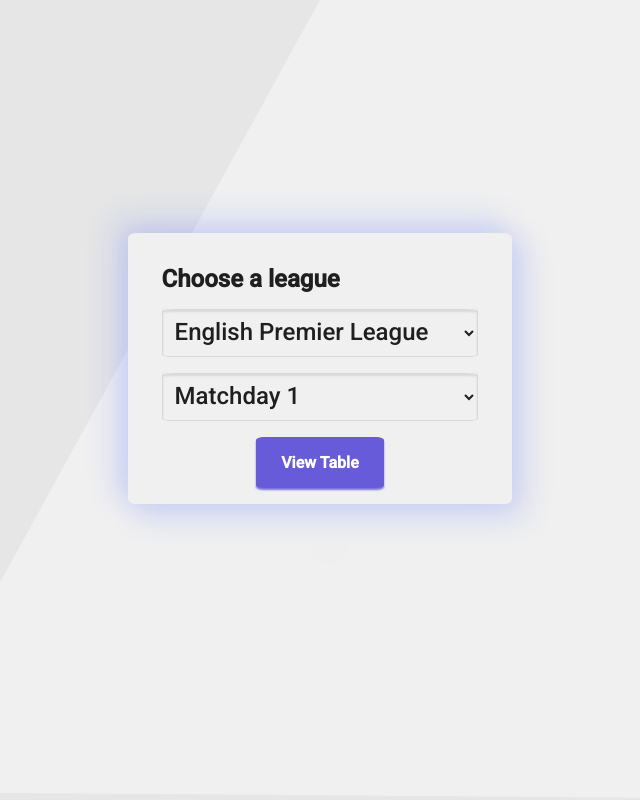
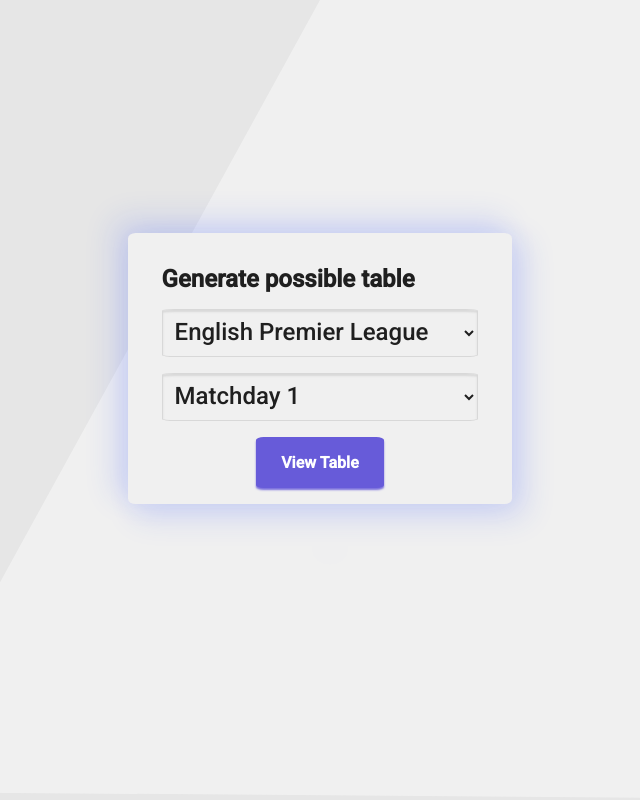
Before and after one commit to hugoklok12/possible-football-table-generator, a Flask app: template templates/index.html in a window 1280 px wide. Shown: the whole page, without its empty margins (320-960 px from the left). Run offline with Flask 2, Linux system fonts and the light colour scheme; the template is opened without the code that fills it, so the values that code supplies are empty.

Commit message:
Fix settings title

```diff
--- a/templates/index.html
+++ b/templates/index.html
@@ -11,7 +11,7 @@
     <div class="background-diagonal"></div>
     <div class="wrapper">
         <section class="settings">
-            <h1 class="settings__text">Choose a league</h1>
+            <h1 class="settings__text">Generate possible table</h1>
             <div class="settings__input">
                 <select class="input input__league">
                     <option value="2021">English Premier League</option>
```
